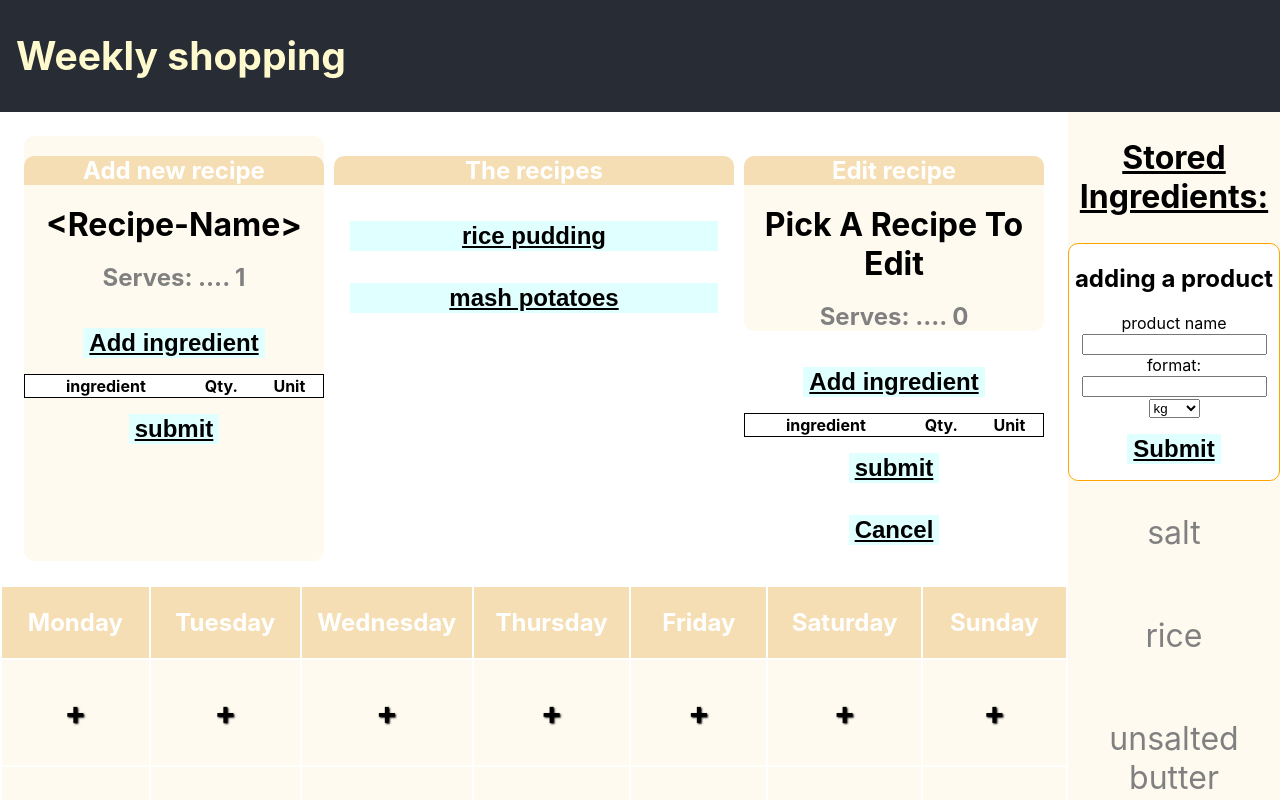
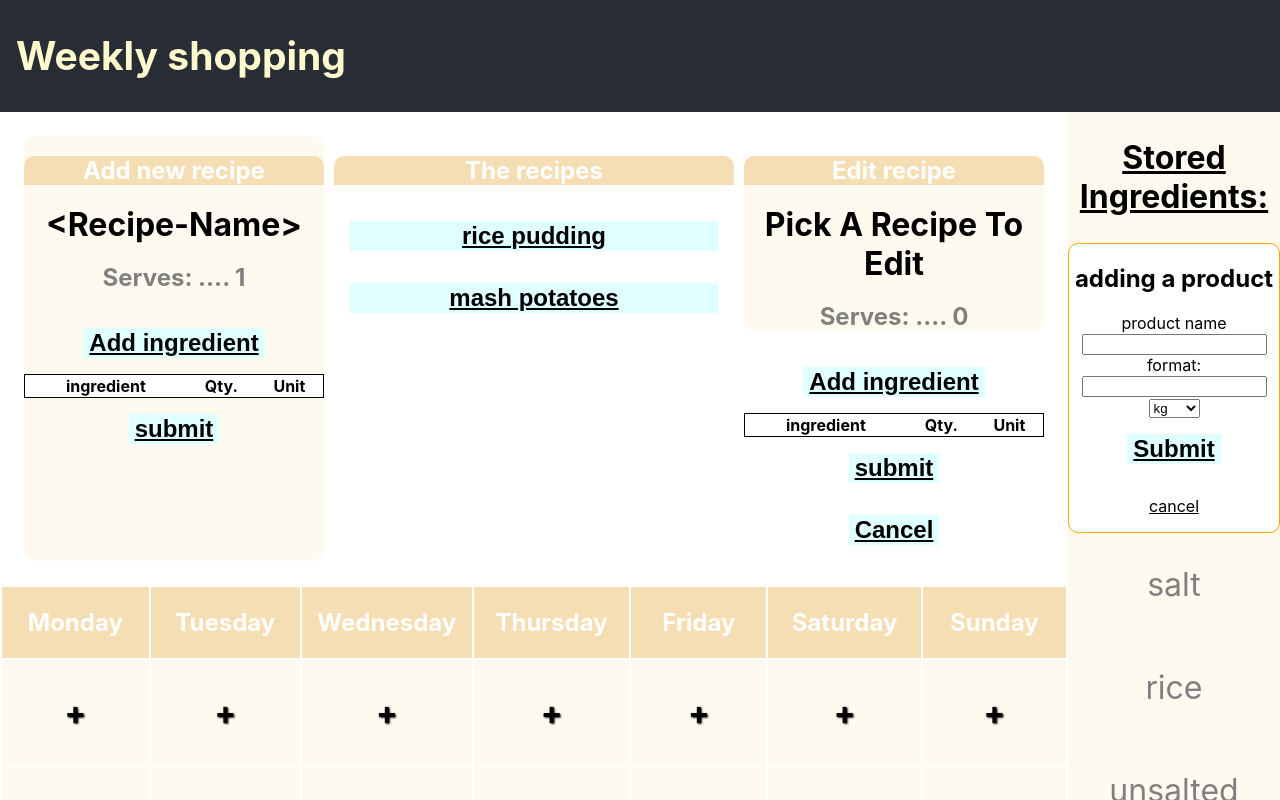
Before and after one commit to manandearth/weekly-shopping, a React (Create React App) app: page / in a window 1280 px wide. Both pictures are taken after a click on the element "<add a product>". Shown: the top 800 px of the page. Built offline with nearby package versions, Linux system fonts and the light colour scheme.

Commit message:
Adjust css for `addProduct` component

```diff
--- a/src/components/AddProduct.css
+++ b/src/components/AddProduct.css
@@ -4,3 +4,8 @@
     border-radius: 10px;
 
 }
+
+.cancel-button {
+    text-decoration: underline;
+    cursor: pointer;
+}
--- a/src/components/AddProduct.js
+++ b/src/components/AddProduct.js
@@ -44,7 +44,8 @@ class AddProduct extends React.Component {
 	render(){
   return(<div>
            {!this.state.editable ?
-             <h2 onClick={this.handleEdit}
+             <h2 className='button'
+                 onClick={this.handleEdit}
              >{'<add a product>'}</h2> :
              <div className='add-product-box'
                //closes the box when clicking outside:
@@ -75,6 +76,8 @@ class AddProduct extends React.Component {
                  className='button'
                  onClick={this.handleSubmit}
                >Submit</button>
+               <p className='cancel-button'
+                  onClick={this.handleEdit}>cancel</p>
              </div>}
          </div>);
 	};
```
